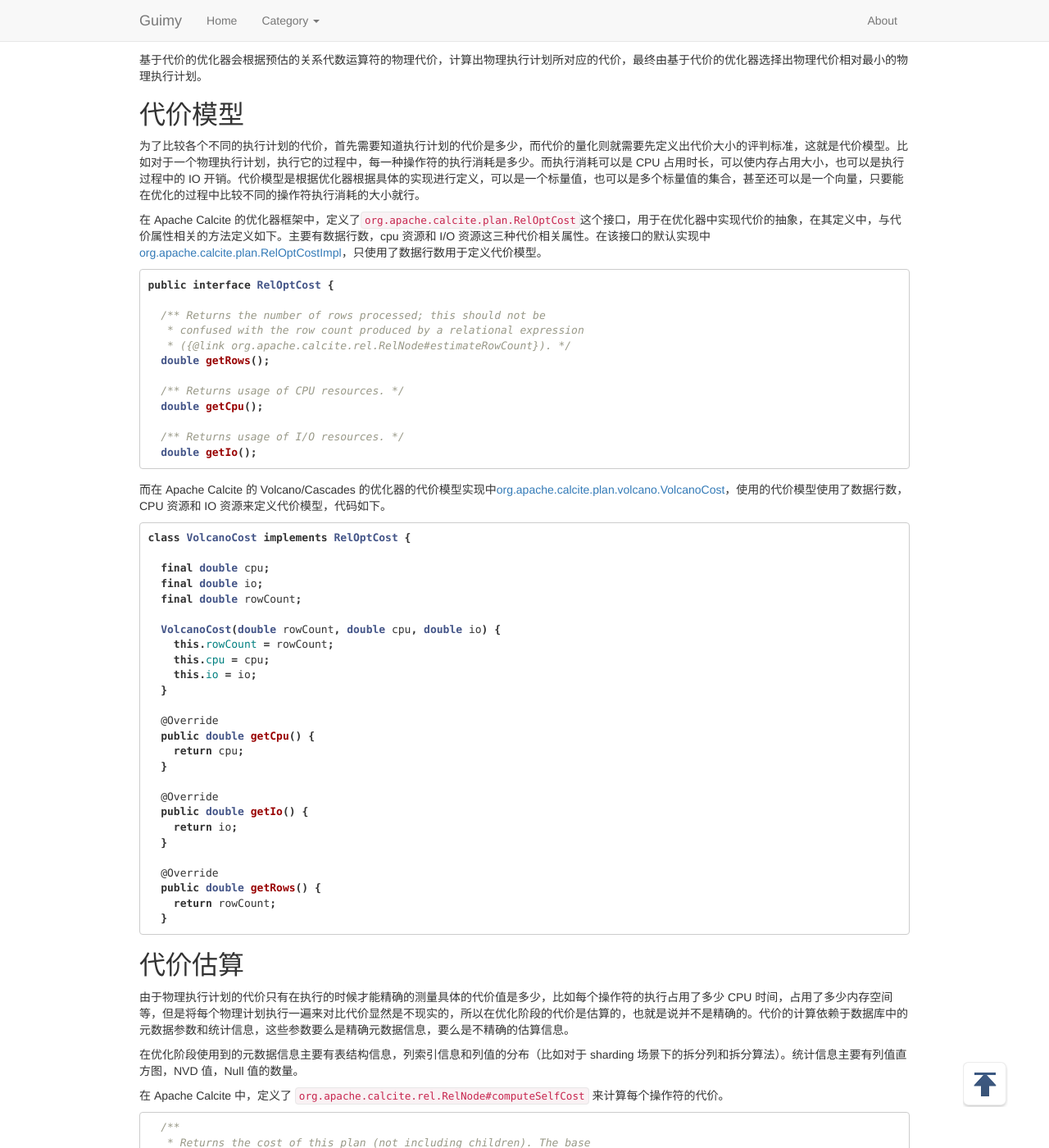
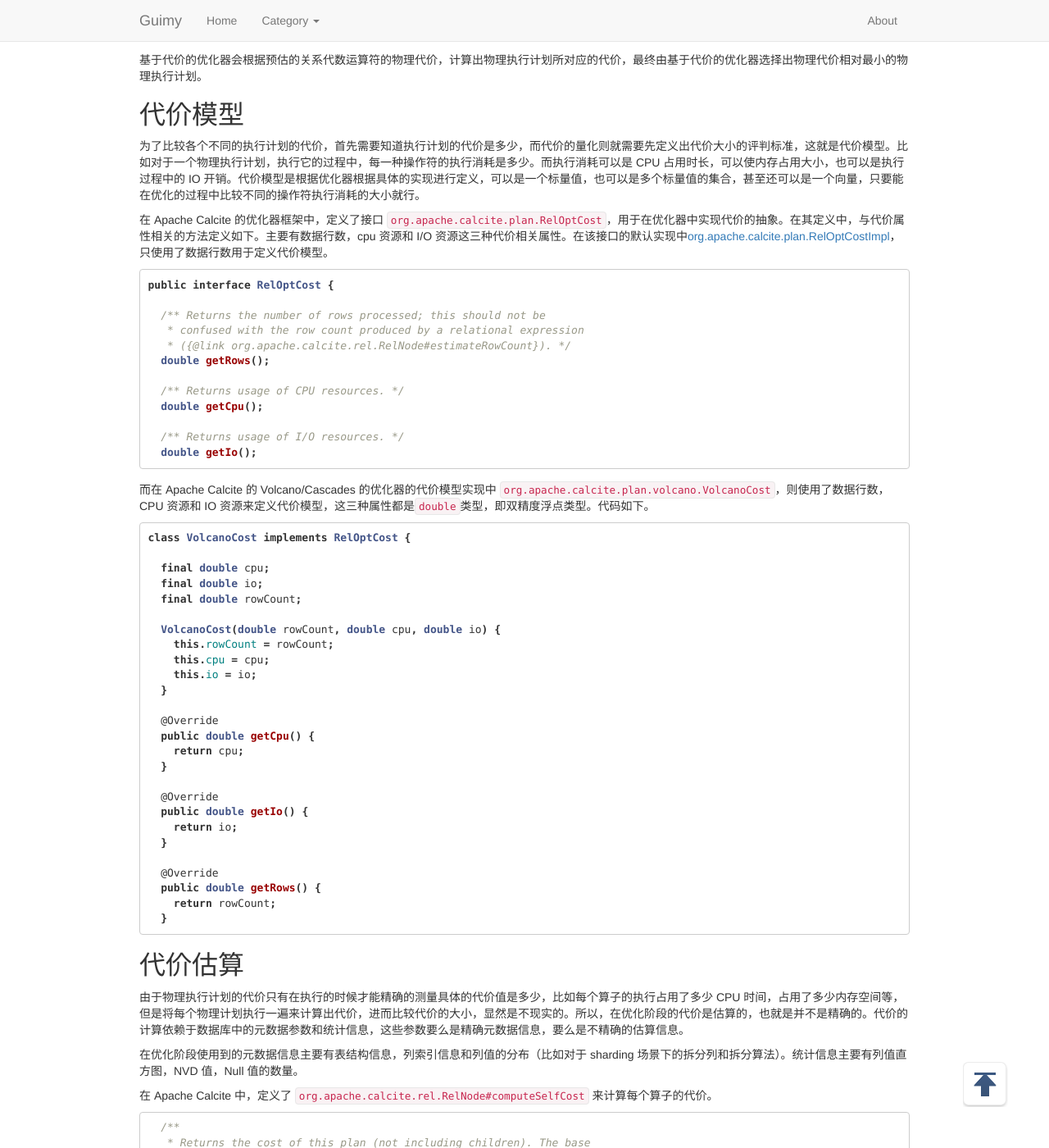
Before and after one commit to guimingyue/guimingyue.github.io, a Jekyll site: the page built from _posts/2021-11-21-what-does-cost-mean-in-db-optimizer.md, in a window 1280 px wide and 1400 px high, scrolled down 757 px. Shown: the whole window at 82% size. Built offline with Jekyll 4.4.1, drawn with Linux system fonts in a browser that asks for light colours; some of the changed text lies outside the part shown.

Commit message:
Update 2021-11-21-what-does-cost-mean-in-db-optimizer.md

````diff
--- a/_posts/2021-11-21-what-does-cost-mean-in-db-optimizer.md
+++ b/_posts/2021-11-21-what-does-cost-mean-in-db-optimizer.md
@@ -34,7 +34,7 @@
 ## 代价模型
 为了比较各个不同的执行计划的代价，首先需要知道执行计划的代价是多少，而代价的量化则就需要先定义出代价大小的评判标准，这就是代价模型。比如对于一个物理执行计划，执行它的过程中，每一种操作符的执行消耗是多少。而执行消耗可以是 CPU 占用时长，可以使内存占用大小，也可以是执行过程中的 IO 开销。代价模型是根据优化器根据具体的实现进行定义，可以是一个标量值，也可以是多个标量值的集合，甚至还可以是一个向量，只要能在优化的过程中比较不同的操作符执行消耗的大小就行。
 
-在 Apache Calcite 的优化器框架中，定义了[`org.apache.calcite.plan.RelOptCost`](https://github.com/apache/calcite/blob/master/core/src/main/java/org/apache/calcite/plan/RelOptCost.java)这个接口，用于在优化器中实现代价的抽象，在其定义中，与代价属性相关的方法定义如下。主要有数据行数，cpu 资源和 I/O 资源这三种代价相关属性。在该接口的默认实现中[org.apache.calcite.plan.RelOptCostImpl](https://github.com/apache/calcite/blob/master/core/src/main/java/org/apache/calcite/plan/RelOptCostImpl.java)，只使用了数据行数用于定义代价模型。
+在 Apache Calcite 的优化器框架中，定义了接口 [`org.apache.calcite.plan.RelOptCost`](https://github.com/apache/calcite/blob/master/core/src/main/java/org/apache/calcite/plan/RelOptCost.java)，用于在优化器中实现代价的抽象。在其定义中，与代价属性相关的方法定义如下。主要有数据行数，cpu 资源和 I/O 资源这三种代价相关属性。在该接口的默认实现中[org.apache.calcite.plan.RelOptCostImpl](https://github.com/apache/calcite/blob/master/core/src/main/java/org/apache/calcite/plan/RelOptCostImpl.java)，只使用了数据行数用于定义代价模型。
 
 ```java
 public interface RelOptCost {
@@ -50,7 +50,7 @@
   /** Returns usage of I/O resources. */
   double getIo();
 ```
-而在 Apache Calcite 的 Volcano/Cascades 的优化器的代价模型实现中[org.apache.calcite.plan.volcano.VolcanoCost](https://github.com/apache/calcite/blob/master/core/src/main/java/org/apache/calcite/plan/volcano/VolcanoCost.java)，使用的代价模型使用了数据行数，CPU 资源和 IO 资源来定义代价模型，代码如下。
+而在 Apache Calcite 的 Volcano/Cascades 的优化器的代价模型实现中 [`org.apache.calcite.plan.volcano.VolcanoCost`](https://github.com/apache/calcite/blob/master/core/src/main/java/org/apache/calcite/plan/volcano/VolcanoCost.java)，则使用了数据行数，CPU 资源和 IO 资源来定义代价模型，这三种属性都是`double`类型，即双精度浮点类型。代码如下。
 
 ```java
 class VolcanoCost implements RelOptCost {
@@ -83,11 +83,11 @@
 
 
 ## 代价估算
-由于物理执行计划的代价只有在执行的时候才能精确的测量具体的代价值是多少，比如每个操作符的执行占用了多少 CPU 时间，占用了多少内存空间等，但是将每个物理计划执行一遍来对比代价显然是不现实的，所以在优化阶段的代价是估算的，也就是说并不是精确的。代价的计算依赖于数据库中的元数据参数和统计信息，这些参数要么是精确元数据信息，要么是不精确的估算信息。
+由于物理执行计划的代价只有在执行的时候才能精确的测量具体的代价值是多少，比如每个算子的执行占用了多少 CPU 时间，占用了多少内存空间等，但是将每个物理计划执行一遍来计算出代价，进而比较代价的大小，显然是不现实的。所以，在优化阶段的代价是估算的，也就是并不是精确的。代价的计算依赖于数据库中的元数据参数和统计信息，这些参数要么是精确元数据信息，要么是不精确的估算信息。
 
 在优化阶段使用到的元数据信息主要有表结构信息，列索引信息和列值的分布（比如对于 sharding 场景下的拆分列和拆分算法）。统计信息主要有列值直方图，NVD 值，Null 值的数量。
 
-在 Apache Calcite 中，定义了 `org.apache.calcite.rel.RelNode#computeSelfCost` 来计算每个操作符的代价。
+在 Apache Calcite 中，定义了 `org.apache.calcite.rel.RelNode#computeSelfCost` 来计算每个算子的代价。
 
 ```java
   /**
@@ -101,7 +101,7 @@
   @Nullable RelOptCost computeSelfCost(RelOptPlanner planner, RelMetadataQuery mq);
 ```
 
-例如 `org.apache.calcite.rel.core.Filter` 操作符计算代价就利用估算的行数和基于的子操作符的行数计算的 CPU 消耗，进行计算，由于该 Filter 操作符不涉及到 I/O，所以设置的 `dIo` 数值为 0.
+例如 `org.apache.calcite.rel.core.Filter` 这个算子的代价计算就利用估算的行数和基于的子操作符的行数计算的 CPU 消耗，进行计算，由于该 Filter 操作符不涉及到 I/O，所以设置的 `dIo` 数值为 0.
 
 ```java
 @Override
````
